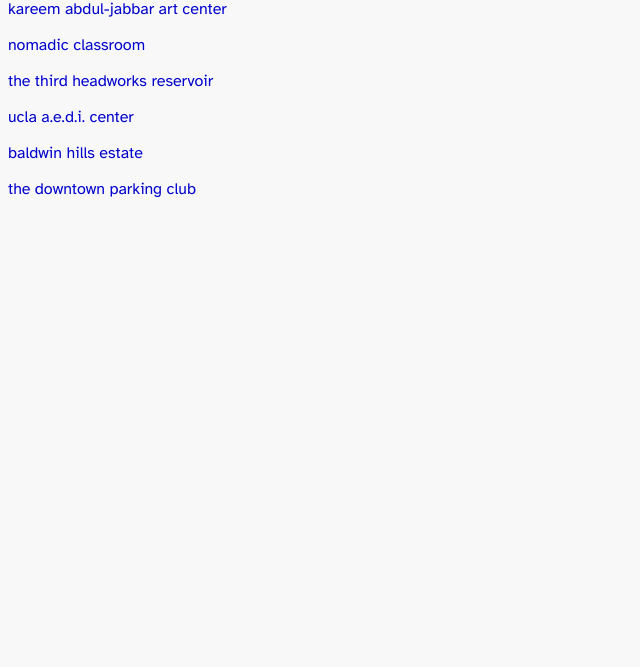
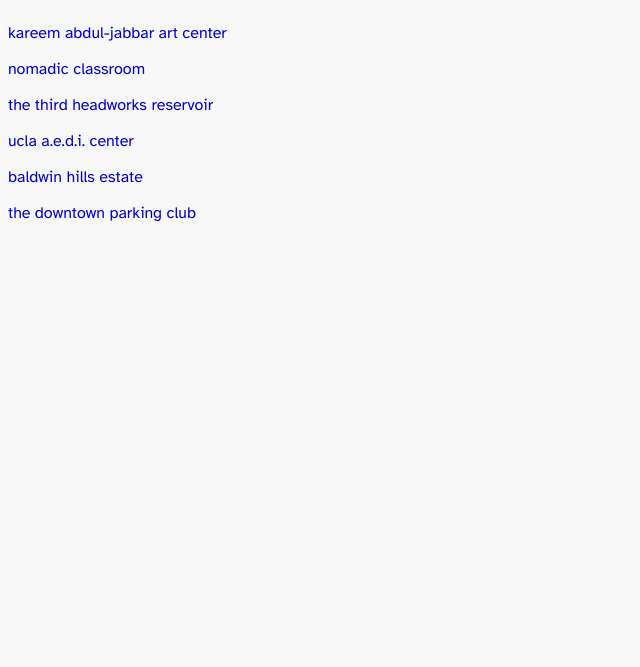
Before and after one commit to elnma/several, a plain HTML site: page index.html in a window 1280 px wide. Shown: the part 133-800 px from the top of the page, without its empty margins (0-640 px from the left). Drawn offline with Linux system fonts and the light colour scheme.

Commit message:
display: flex
..

```diff
--- a/styles.css
+++ b/styles.css
@@ -4,7 +4,8 @@
 	font-family: 'Atkinson Hyperlegible', sans-serif;
 	color: rgb(0,0,204);
 	background-color: rgb(248,248,248);
-	display: flex-direction;
+	display: flex;
+	flex-direction: column;
 
 }
 
```
